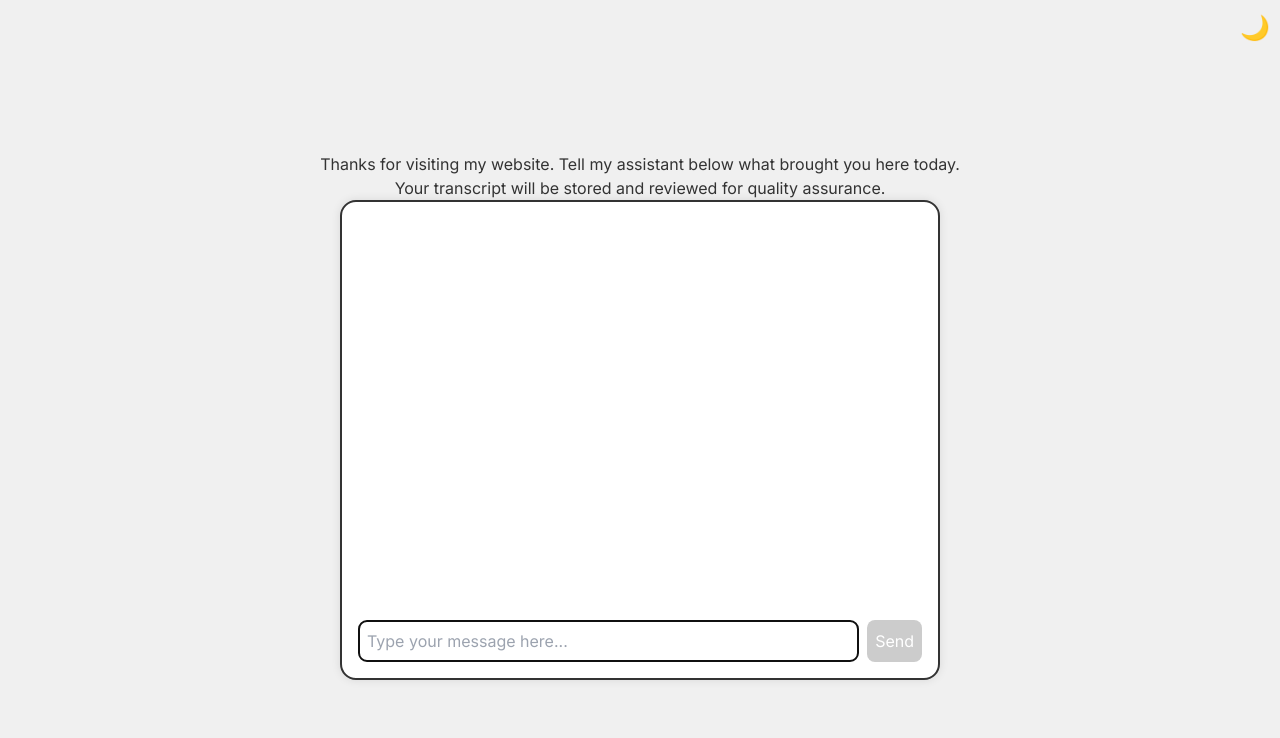
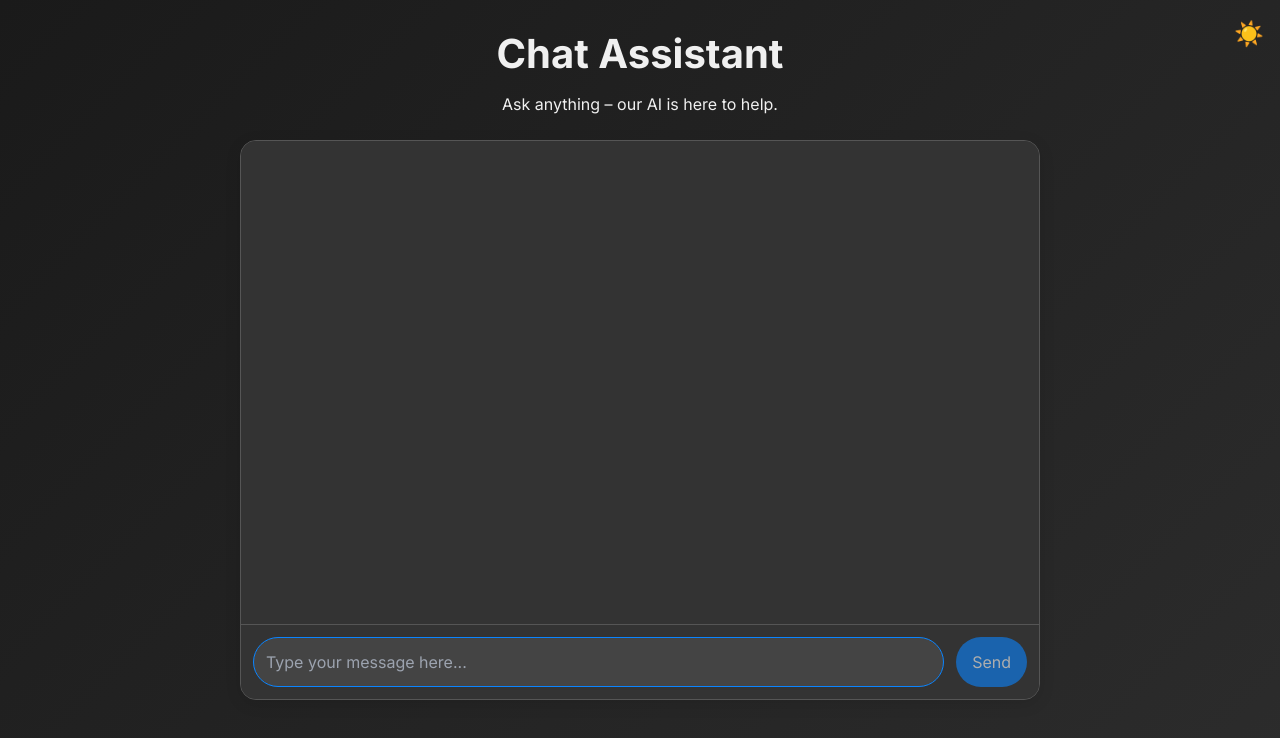
Before and after one commit to TheLegitSmit/AssistantBot, a Next.js app: page / in a window 1280 px wide. Shown: the top 738 px of the page. Built offline with nearby package versions, Linux system fonts and the light colour scheme.

Commit message:
new ui from o3

```diff
--- a/app/page.tsx
+++ b/app/page.tsx
@@ -6,172 +6,217 @@ import ReactMarkdown from 'react-markdown';
 import rehypeRaw from 'rehype-raw';
 import styled, { createGlobalStyle, ThemeProvider } from 'styled-components';
 
+/* Global styles to reset defaults and apply the chosen theme */
 const GlobalStyle = createGlobalStyle`
   body {
     margin: 0;
     padding: 0;
-    font-family: Arial, sans-serif;
+    font-family: 'Segoe UI', Tahoma, Geneva, Verdana, sans-serif;
+    background: ${(props) => props.theme.bodyBackground};
+    color: ${(props) => props.theme.textColor};
+    transition: background 0.3s ease, color 0.3s ease;
   }
 `;
 
-const theme = {
-  light: {
-    background: '#f0f0f0',
-    chatBackground: '#ffffff',
-    text: '#333333',
-    userMessage: 'rgba(144, 238, 144, 0.3)',
-    assistantMessage: 'rgba(173, 216, 230, 0.3)',
-    input: '#ffffff',
-    inputText: '#333333',
-    button: '#0066cc',
-    buttonDisabled: '#cccccc',
-  },
-  dark: {
-    background: '#333333',
-    chatBackground: '#444444',
-    text: '#ffffff',
-    userMessage: 'rgba(144, 238, 144, 0.1)',
-    assistantMessage: 'rgba(173, 216, 230, 0.1)',
-    input: '#555555',
-    inputText: '#ffffff',
-    button: '#0099ff',
-    buttonDisabled: '#666666',
-  },
+/* Define two themes with modern palettes */
+const lightTheme = {
+  bodyBackground: 'linear-gradient(135deg, #f0f9ff, #cbebff)',
+  chatCardBackground: '#ffffff',
+  textColor: '#333333',
+  userBubble: '#d2e9ff',
+  assistantBubble: '#e8e8e8',
+  inputBackground: '#ffffff',
+  inputBorder: '#cccccc',
+  sendButton: '#007aff',
+  sendButtonHover: '#005bb5',
 };
 
-const Container = styled.div`
+const darkTheme = {
+  bodyBackground: 'linear-gradient(135deg, #1a1a1a, #2c2c2c)',
+  chatCardBackground: '#333333',
+  textColor: '#f0f0f0',
+  userBubble: '#005bb5',
+  assistantBubble: '#4a4a4a',
+  inputBackground: '#444444',
+  inputBorder: '#555555',
+  sendButton: '#0a84ff',
+  sendButtonHover: '#0066cc',
+};
+
+/* Styled Components for layout and elements */
+const PageContainer = styled.div`
+  min-height: 100vh;
   display: flex;
   flex-direction: column;
-  justify-content: center;
   align-items: center;
-  min-height: 100vh;
-  background-color: ${(props) => props.theme.background};
-  color: ${(props) => props.theme.text};
-  padding: 1em;
+  padding: 1rem;
+  position: relative;
 `;
 
 const Header = styled.header`
-  font-size: 2em;
-  margin-bottom: 1em;
+  width: 100%;
+  max-width: 800px;
+  text-align: center;
+  margin-bottom: 1rem;
+  padding: 0.5rem;
 `;
 
-const ChatContainer = styled.div`
-  padding: 1em;
-  background-color: ${(props) => props.theme.chatBackground};
-  border-radius: 1em;
-  box-shadow: 0 0 10px rgba(0,0,0,0.1);
-  width: 90%;
-  max-width: 600px;
-  height: 60vh;
+const Title = styled.h1`
+  margin: 0;
+  font-size: 2.5rem;
+  font-weight: bold;
+`;
+
+const Tagline = styled.p`
+  margin: 0.5rem 0 0;
+  font-size: 1rem;
+  color: ${(props) => props.theme.textColor};
+`;
+
+const ChatCard = styled.div`
+  background: ${(props) => props.theme.chatCardBackground};
+  width: 100%;
+  max-width: 800px;
+  height: 70vh;
+  border-radius: 1rem;
+  box-shadow: 0 4px 16px rgba(0,0,0,0.1);
   display: flex;
   flex-direction: column;
-  border: 2px solid ${(props) => props.theme.text};
-  @media (max-width: 600px) {
-    width: 95%;
-    height: 70vh;
+  overflow: hidden;
+  border: 1px solid ${(props) => props.theme.inputBorder};
+`;
+
+const MessageList = styled.div`
+  flex: 1;
+  padding: 1rem;
+  overflow-y: auto;
+  display: flex;
+  flex-direction: column;
+  gap: 0.75rem;
+  background: ${(props) => props.theme.chatCardBackground};
+`;
+
+const Bubble = styled.div<{ $role: 'user' | 'assistant' }>`
+  align-self: ${(props) => (props.$role === 'user' ? 'flex-end' : 'flex-start')};
+  background: ${(props) =>
+    props.$role === 'user' ? props.theme.userBubble : props.theme.assistantBubble};
+  color: ${(props) => (props.$role === 'user' ? '#fff' : props.theme.textColor)};
+  padding: 0.75rem 1rem;
+  border-radius: 1rem;
+  position: relative;
+  max-width: 80%;
+  line-height: 1.4;
+  font-size: 1rem;
+  /* Create a small tail pointer */
+  &:after {
+    content: "";
+    position: absolute;
+    top: 0.75rem;
+    ${(props) =>
+      props.$role === 'user'
+        ? `right: -0.5rem; border-left: 0.5rem solid ${props.theme.userBubble};`
+        : `left: -0.5rem; border-right: 0.5rem solid ${props.theme.assistantBubble};`}
+    border-top: 0.5rem solid transparent;
+    border-bottom: 0.5rem solid transparent;
   }
 `;
 
-const MessageList = styled.div`
-  flex-grow: 1;
-  overflow-y: auto;
-  margin-bottom: 1em;
-  padding-right: 0.2em; /* Reduced padding further */
-  padding-left: 0.2em; /* Ensure left padding is small as well */
+const InputContainer = styled.form`
+  display: flex;
+  border-top: 1px solid ${(props) => props.theme.inputBorder};
+  padding: 0.75rem;
+  background: ${(props) => props.theme.chatCardBackground};
 `;
 
-const MessageBubble = styled.div<{ $role: 'user' | 'assistant' }>`
-  margin-bottom: 0.3em; /* Reduced margin */
-  padding: 0.5em;
-  border-radius: 0.5em;
-  background-color: ${(props) => props.$role === 'assistant' ? props.theme.assistantMessage : props.theme.userMessage};
-  align-self: flex-start; /* Align both user and assistant messages to the start */
-  max-width: 98%;
-  word-wrap: break-word;
-  text-align: left; /* Keep alignment to left */
-  margin-left: 0; /* Ensure no left margin */
-  margin-right: 0; /* Ensure no right margin */
+const InputBox = styled.input`
+  flex: 1;
+  padding: 0.75rem;
+  font-size: 1rem;
+  border: 1px solid ${(props) => props.theme.inputBorder};
+  border-radius: 999px;
+  background: ${(props) => props.theme.inputBackground};
+  color: ${(props) => props.theme.textColor};
+  outline: none;
+  transition: border 0.2s ease;
+  &:focus {
+    border-color: ${(props) => props.theme.sendButton};
+  }
 `;
 
-const RoleName = styled.div`
-  font-weight: bold;
-  margin-bottom: 0.5em;
-`;
-
-const InputForm = styled.form`
-  display: flex;
-`;
-
-const Input = styled.input`
-  flex-grow: 1;
-  margin-right: 0.5em;
-  padding: 0.5em;
-  border: 1px solid ${(props) => props.theme.text};
-  border-radius: 0.5em;
-  background-color: ${(props) => props.theme.input};
-  color: ${(props) => props.theme.inputText};
-`;
-
-const Button = styled.button<{ disabled: boolean }>`
-  padding: 0.5em;
-  background-color: ${(props) => props.disabled ? props.theme.buttonDisabled : props.theme.button};
-  color: white;
+const SendButton = styled.button`
+  margin-left: 0.75rem;
+  padding: 0 1rem;
+  background: ${(props) => props.theme.sendButton};
+  color: #fff;
+  font-size: 1rem;
   border: none;
-  border-radius: 0.5em;
-  cursor: ${(props) => (props.disabled ? 'not-allowed' : 'pointer')};
+  border-radius: 999px;
+  cursor: pointer;
+  transition: background 0.2s ease;
+  &:hover {
+    background: ${(props) => props.theme.sendButtonHover};
+  }
+  &:disabled {
+    opacity: 0.6;
+    cursor: not-allowed;
+  }
 `;
 
 const TypingIndicator = styled.div`
   display: flex;
+  align-items: center;
   justify-content: center;
-  margin-top: 1em;
+  padding: 0.5rem;
+  gap: 0.3rem;
   span {
-    width: 10px;
-    height: 10px;
-    margin: 0 5px;
-    background-color: ${(props) => props.theme.text};
+    width: 8px;
+    height: 8px;
+    background: ${(props) => props.theme.textColor};
     border-radius: 50%;
-    display: inline-block;
-    animation: bounce 1.4s infinite ease-in-out both;
-    &:nth-child(1) {
-      animation-delay: -0.32s;
-    }
-    &:nth-child(2) {
-      animation-delay: -0.16s;
-    }
+    animation: blink 1.4s infinite both;
   }
-  @keyframes bounce {
+  span:nth-child(2) {
+    animation-delay: 0.2s;
+  }
+  span:nth-child(3) {
+    animation-delay: 0.4s;
+  }
+  @keyframes blink {
     0%, 80%, 100% {
-      transform: scale(0);
+      opacity: 0;
     }
     40% {
-      transform: scale(1.0);
+      opacity: 1;
     }
   }
 `;
 
 const ThemeToggle = styled.button`
   position: absolute;
-  top: 10px;
-  right: 10px;
-  background: none;
+  top: 1rem;
+  right: 1rem;
+  background: transparent;
   border: none;
-  color: ${(props) => props.theme.text};
+  font-size: 1.5rem;
   cursor: pointer;
-  font-size: 1.5em;
+  color: ${(props) => props.theme.textColor};
 `;
 
-const components = {
-  a: ({ href, children, ...props }: React.AnchorHTMLAttributes<HTMLAnchorElement>) => (
-    <a href={href} target="_blank" rel="noopener noreferrer" style={{ color: props.style?.color || 'blue' }} {...props}>
-      {children}
-    </a>
-  ),
-};
+/* A small wrapper for markdown styling */
+const MarkdownWrapper = styled.div`
+  p {
+    margin: 0;
+  }
+  a {
+    color: ${(props) => props.theme.sendButton};
+    text-decoration: underline;
+  }
+`;
 
 export default function Chat() {
+  // Set dark mode as default by initializing isDarkMode to true.
+  const [isDarkMode, setIsDarkMode] = useState(true);
   const { status, messages, input, submitMessage, handleInputChange } = useAssistant({ api: '/api/assistant' });
-  const [isDarkMode, setIsDarkMode] = useState(false);
   const messagesEndRef = useRef<HTMLDivElement>(null);
   const inputRef = useRef<HTMLInputElement>(null);
 
@@ -187,7 +232,7 @@ export default function Chat() {
     inputRef.current?.focus();
   }, [status]);
 
-  const handleSubmit = (e: React.FormEvent) => {
+  const onSubmit = (e: React.FormEvent) => {
     e.preventDefault();
     submitMessage();
   };
@@ -200,54 +245,60 @@ export default function Chat() {
   };
 
   const toggleTheme = () => {
-    setIsDarkMode(!isDarkMode);
+    setIsDarkMode((prev) => !prev);
   };
 
   return (
-    <ThemeProvider theme={isDarkMode ? theme.dark : theme.light}>
+    <ThemeProvider theme={isDarkMode ? darkTheme : lightTheme}>
       <GlobalStyle />
-      <Container>
+      <PageContainer>
         <ThemeToggle onClick={toggleTheme}>
           {isDarkMode ? '☀️' : '🌙'}
         </ThemeToggle>
-        <Header></Header>
-        <p>Thanks for visiting my website. Tell my assistant below what brought you here today.</p>
-        <p>Your transcript will be stored and reviewed for quality assurance.</p>
-        <ChatContainer>
+        <Header>
+          <Title>Chat Assistant</Title>
+          <Tagline>Ask anything – our AI is here to help.</Tagline>
+        </Header>
+        <ChatCard>
           <MessageList>
-            {messages.map((m: Message) => (
-              <MessageBubble key={m.id} $role={m.role as 'user' | 'assistant'}>
-                <RoleName>{m.role === 'assistant' ? 'SmitBot 3000' : 'You'}:</RoleName>
-                <ReactMarkdown rehypePlugins={[rehypeRaw]} components={components}>
-                  {m.content}
-                </ReactMarkdown>
-              </MessageBubble>
+            {messages.map((msg: Message) => (
+              <Bubble key={msg.id} $role={msg.role as 'user' | 'assistant'}>
+                <MarkdownWrapper>
+                  <ReactMarkdown rehypePlugins={[rehypeRaw]}>
+                    {msg.content}
+                  </ReactMarkdown>
+                </MarkdownWrapper>
+              </Bubble>
             ))}
             <div ref={messagesEndRef} />
           </MessageList>
-          <InputForm onSubmit={handleSubmit}>
-            <Input
+          <InputContainer onSubmit={onSubmit}>
+            <InputBox
               ref={inputRef}
               disabled={status !== 'awaiting_message'}
               value={input}
-              placeholder="Type your message here..."
               onChange={handleInputChange}
               onKeyPress={handleKeyPress}
-              aria-label="Chat message"
+              placeholder="Type your message here..."
+              aria-label="Chat input"
             />
-            <Button type="submit" disabled={status !== 'awaiting_message' || !input.trim()} aria-label="Send message">
+            <SendButton
+              type="submit"
+              disabled={status !== 'awaiting_message' || !input.trim()}
+              aria-label="Send message"
+            >
               Send
-            </Button>
-          </InputForm>
-        </ChatContainer>
+            </SendButton>
+          </InputContainer>
+        </ChatCard>
         {status !== 'awaiting_message' && (
-          <TypingIndicator>
-            <span></span>
-            <span></span>
-            <span></span>
+          <TypingIndicator aria-label="Assistant is typing">
+            <span />
+            <span />
+            <span />
           </TypingIndicator>
         )}
-      </Container>
+      </PageContainer>
     </ThemeProvider>
   );
 }
```
